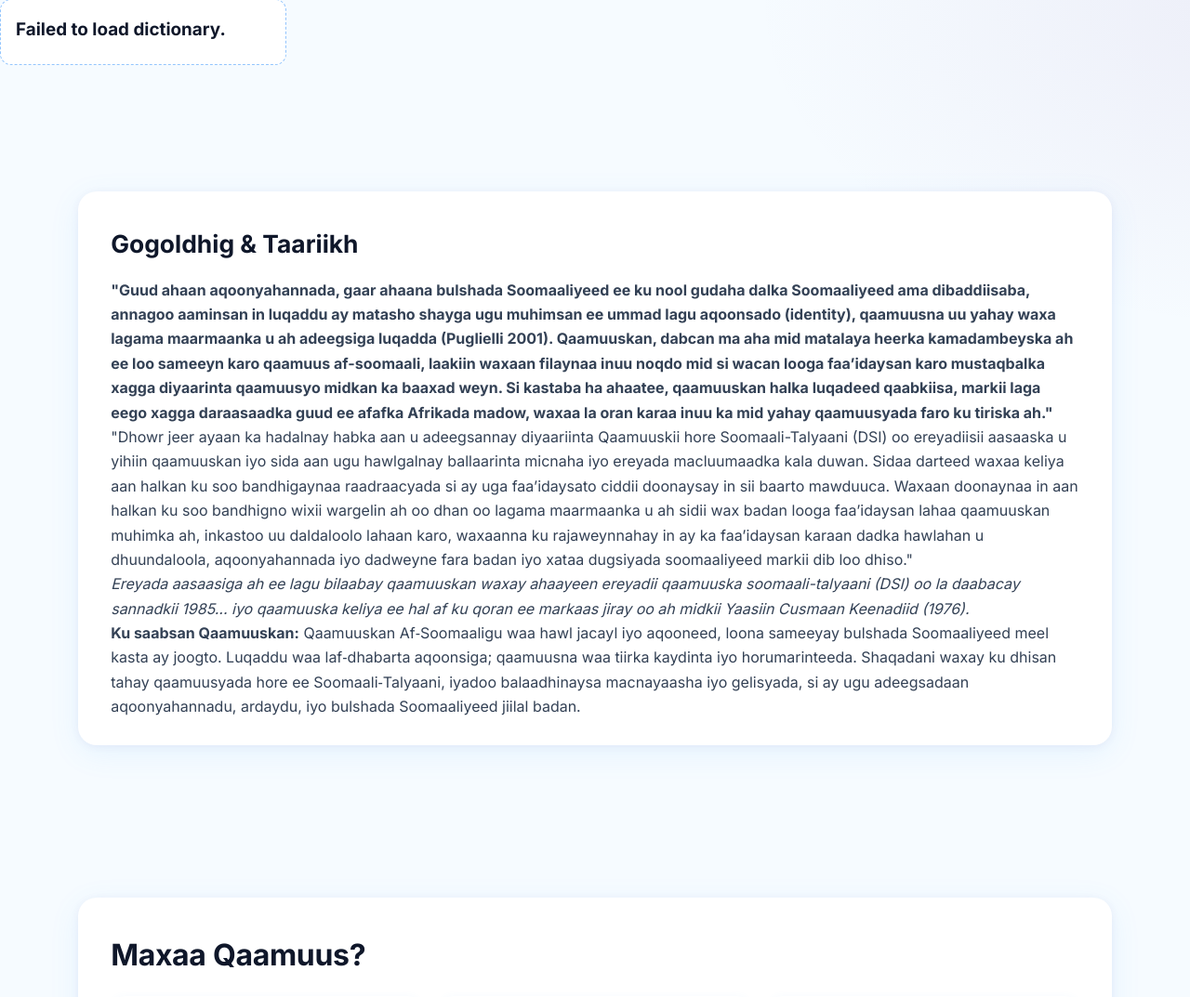
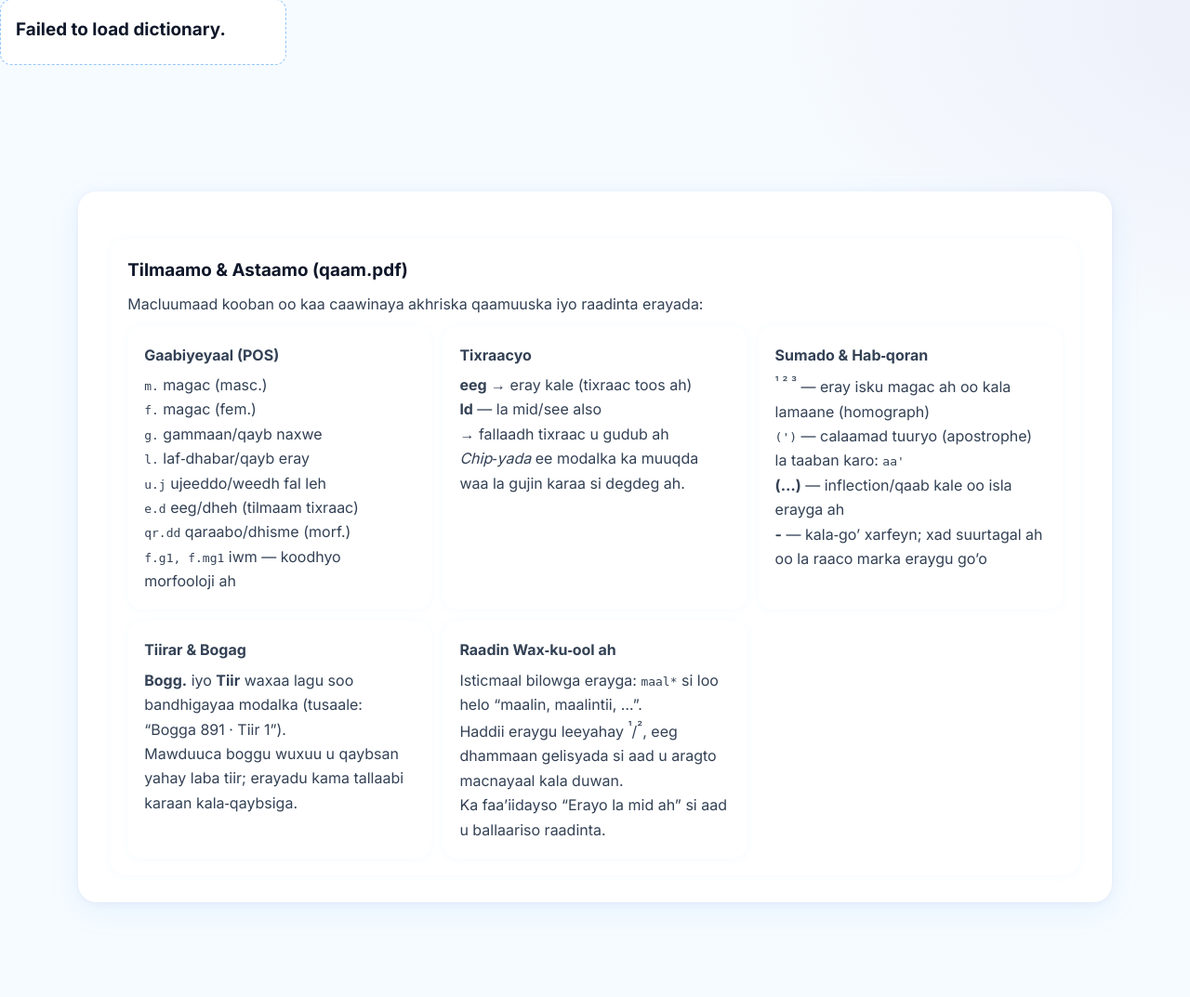
Before and after one commit to mustafah1/qaamuus-app, a Flask app: page / in a window 1280 px wide. Shown: the part 568-1641 px from the top of the page at 93% size. Run offline with Flask 3, Linux system fonts and the light colour scheme; data that the repository does not hold is empty.

Commit message:
working clean app

```diff
--- a/app.py
+++ b/app.py
@@ -1,110 +1,7 @@
 from flask import Flask, render_template, request, jsonify
-import PyPDF2
-import re
-import json
 import os
 
 app = Flask(__name__)
-
-class SomaliDictionary:
-    def __init__(self):
-        self.words = {}
-        self.load_dictionary()
-
-    def extract_from_pdf(self, pdf_path):
-        """Extract words and definitions from the PDF file using word-pattern + abbreviation detection."""
-        words_dict = {}
-        try:
-            with open(pdf_path, 'rb') as file:
-                pdf_reader = PyPDF2.PdfReader(file)
-                text = ""
-                for page in pdf_reader.pages:
-                    page_text = page.extract_text()
-                    if page_text:
-                        text += page_text + "\n"
-                lines = text.split('\n')
-                # Regex: Somali word (letters, primes, numbers, etc.), abbreviation, then definition
-                entry_pattern = re.compile(r"^([a-zA-Z’ʼʻ0-9()¹²³'′]+)\s+([mf]\.[a-z]+\d{0,2})\s+(.*)")
-                current_word = None
-                current_definition = ""
-                for line in lines:
-                    stripped = line.strip()
-                    if not stripped:
-                        continue
-                    match = entry_pattern.match(stripped)
-                    if match:
-                        # Save previous word/definition
-                        if current_word and current_definition:
-                            words_dict[current_word.lower()] = current_definition.strip()
-                        word = match.group(1)
-                        # Clean up word (remove trailing punctuation, numbers, parens)
-                        word = re.sub(r'^[\(\d]+|[\)\d]+$', '', word)
-                        current_word = word
-                        # Start new definition with everything after abbreviation
-                        current_definition = match.group(2) + ' ' + match.group(3)
-                    else:
-                        # Continuation of previous definition
-                        if current_word:
-                            current_definition += ' ' + stripped
-                if current_word and current_definition:
-                    words_dict[current_word.lower()] = current_definition.strip()
-                print(f"Extracted {len(words_dict)} words from PDF (pattern-based)")
-                return words_dict
-        except Exception as e:
-            print(f"Error extracting from PDF: {e}")
-            return {}
-
-    def load_dictionary(self):
-        """Load dictionary from cache or extract from PDF"""
-        cache_file = 'dictionary_cache.json'
-
-        if os.path.exists(cache_file):
-            try:
-                with open(cache_file, 'r', encoding='utf-8') as f:
-                    self.words = json.load(f)
-                print(f"Loaded {len(self.words)} words from cache")
-                return
-            except Exception as e:
-                print(f"Error loading cache: {e}")
-
-        # Extract from PDF if cache doesn't exist
-        pdf_path = 'qaam.pdf'
-        if os.path.exists(pdf_path):
-            self.words = self.extract_from_pdf(pdf_path)
-
-            # Save to cache
-            try:
-                with open(cache_file, 'w', encoding='utf-8') as f:
-                    json.dump(self.words, f, ensure_ascii=False, indent=2)
-                print("Dictionary cached successfully")
-            except Exception as e:
-                print(f"Error saving cache: {e}")
-        else:
-            print("PDF file not found!")
-
-    def search(self, query):
-        """Search for words matching the query"""
-        if not query:
-            return list(self.words.items())[:50]  # Return first 50 words if no query
-
-        query = query.lower().strip()
-        results = []
-
-        # Exact match first
-        if query in self.words:
-            results.append((query, self.words[query]))
-
-        # Partial matches
-        for word, definition in self.words.items():
-            if query in word and (word, definition) not in results:
-                results.append((word, definition))
-            elif len(results) >= 100:  # Limit results
-                break
-
-        return results
-
-# Initialize dictionary
-dictionary = SomaliDictionary()
 
 @app.route('/')
 def landing():
--- a/requirements.txt
+++ b/requirements.txt
@@ -1,6 +1,4 @@
 Flask==2.3.3
-PyPDF2==3.0.1
-python-dotenv==1.0.0
 Werkzeug==2.3.7
 PyMuPDF==1.24.7
 pdfplumber==0.11.0
--- a/templates/landing.html
+++ b/templates/landing.html
@@ -25,16 +25,57 @@
     <section class="about-preface section section-card">
         <div class="container">
         <div class="about-card card">
-            <div class="about-header">
-                <h2>Gogoldhig & Taariikh</h2>
-            </div>
-            <div class="about-preface-so">
-                <p><strong>"Guud ahaan aqoonyahannada, gaar ahaana bulshada Soomaaliyeed ee ku nool gudaha dalka Soomaaliyeed ama dibaddiisaba, annagoo aaminsan in luqaddu ay matasho shayga ugu muhimsan ee ummad lagu aqoonsado (identity), qaamuusna uu yahay waxa lagama maarmaanka u ah adeegsiga luqadda (Puglielli 2001). Qaamuuskan, dabcan ma aha mid matalaya heerka kamadambeyska ah ee loo sameeyn karo qaamuus af-soomaali, laakiin waxaan filaynaa inuu noqdo mid si wacan looga faa’idaysan karo mustaqbalka xagga diyaarinta qaamuusyo midkan ka baaxad weyn. Si kastaba ha ahaatee, qaamuuskan halka luqadeed qaabkiisa, markii laga eego xagga daraasaadka guud ee afafka Afrikada madow, waxaa la oran karaa inuu ka mid yahay qaamuusyada faro ku tiriska ah."</strong></p>
-                <p>"Dhowr jeer ayaan ka hadalnay habka aan u adeegsannay diyaariinta Qaamuuskii hore Soomaali-Talyaani (DSI) oo ereyadiisii aasaaska u yihiin qaamuuskan iyo sida aan ugu hawlgalnay ballaarinta micnaha iyo ereyada macluumaadka kala duwan. Sidaa darteed waxaa keliya aan halkan ku soo bandhigaynaa raadraacyada si ay uga faa’idaysato ciddii doonaysay in sii baarto mawduuca. Waxaan doonaynaa in aan halkan ku soo bandhigno wixii wargelin ah oo dhan oo lagama maarmaanka u ah sidii wax badan looga faa’idaysan lahaa qaamuuskan muhimka ah, inkastoo uu daldaloolo lahaan karo, waxaanna ku rajaweynnahay in ay ka faa’idaysan karaan dadka hawlahan u dhuundaloola, aqoonyahannada iyo dadweyne fara badan iyo xataa dugsiyada soomaaliyeed markii dib loo dhiso."</p>
-                <p><em>Ereyada aasaasiga ah ee lagu bilaabay qaamuuskan waxay ahaayeen ereyadii qaamuuska soomaali-talyaani (DSI) oo la daabacay sannadkii 1985... iyo qaamuuska keliya ee hal af ku qoran ee markaas jiray oo ah midkii Yaasiin Cusmaan Keenadiid (1976).</em></p>
-            </div>
-            <div class="about-preface-en">
-                <p><strong>Ku saabsan Qaamuuskan:</strong> Qaamuuskan Af‑Soomaaligu waa hawl jacayl iyo aqooneed, loona sameeyay bulshada Soomaaliyeed meel kasta ay joogto. Luqaddu waa laf‑dhabarta aqoonsiga; qaamuusna waa tiirka kaydinta iyo horumarinteeda. Shaqadani waxay ku dhisan tahay qaamuusyada hore ee Soomaali‑Talyaani, iyadoo balaadhinaysa macnayaasha iyo gelisyada, si ay ugu adeegsadaan aqoonyahannadu, ardaydu, iyo bulshada Soomaaliyeed jiilal badan.</p>
+            <div class="about-notes card-flat" style="margin-top:16px;">
+                <h3 style="margin:0 0 8px;">Tilmaamo & Astaamo (qaam.pdf)</h3>
+                <p style="margin:0 0 10px;">Macluumaad kooban oo kaa caawinaya akhriska qaamuuska iyo raadinta erayada:</p>
+                <div class="grid grid-3" style="gap:12px;">
+                    <div class="card-flat">
+                        <h4 style="margin:0 0 6px;">Gaabiyeyaal (POS)</h4>
+                        <ul class="clean-list">
+                            <li><code>m.</code> magac (masc.)</li>
+                            <li><code>f.</code> magac (fem.)</li>
+                            <li><code>g.</code> gammaan/qayb naxwe</li>
+                            <li><code>l.</code> laf‑dhabar/qayb eray</li>
+                            <li><code>u.j</code> ujeeddo/weedh fal leh</li>
+                            <li><code>e.d</code> eeg/dheh (tilmaam tixraac)</li>
+                            <li><code>qr.dd</code> qaraabo/dhisme (morf.)</li>
+                            <li><code>f.g1, f.mg1</code> iwm — koodhyo morfooloji ah</li>
+                        </ul>
+                    </div>
+                    <div class="card-flat">
+                        <h4 style="margin:0 0 6px;">Tixraacyo</h4>
+                        <ul class="clean-list">
+                            <li><strong>eeg</strong> → eray kale (tixraac toos ah)</li>
+                            <li><strong>ld</strong> — la mid/see also</li>
+                            <li><strong>→</strong> fallaadh tixraac u gudub ah</li>
+                            <li><em>Chip‑yada</em> ee modalka ka muuqda waa la gujin karaa si degdeg ah.</li>
+                        </ul>
+                    </div>
+                    <div class="card-flat">
+                        <h4 style="margin:0 0 6px;">Sumado & Hab‑qoran</h4>
+                        <ul class="clean-list">
+                            <li><sup>¹ ² ³</sup> — eray isku magac ah oo kala lamaane (homograph)</li>
+                            <li><code>(')</code> — calaamad tuuryo (apostrophe) la taaban karo: <code>aa'</code></li>
+                            <li><strong>(…)</strong> — inflection/qaab kale oo isla erayga ah</li>
+                            <li><strong>-</strong> — kala‑go’ xarfeyn; xad suurtagal ah oo la raaco marka eraygu go’o</li>
+                        </ul>
+                    </div>
+                    <div class="card-flat">
+                        <h4 style="margin:0 0 6px;">Tiirar & Bogag</h4>
+                        <ul class="clean-list">
+                            <li><strong>Bogg.</strong> iyo <strong>Tiir</strong> waxaa lagu soo bandhigayaa modalka (tusaale: “Bogga 891 · Tiir 1”).</li>
+                            <li>Mawduuca boggu wuxuu u qaybsan yahay laba tiir; erayadu kama tallaabi karaan kala‑qaybsiga.</li>
+                        </ul>
+                    </div>
+                    <div class="card-flat">
+                        <h4 style="margin:0 0 6px;">Raadin Wax‑ku‑ool ah</h4>
+                        <ul class="clean-list">
+                            <li>Isticmaal bilowga erayga: <code>maal*</code> si loo helo “maalin, maalintii, …”.</li>
+                            <li>Haddii eraygu leeyahay <sup>¹</sup>/<sup>²</sup>, eeg dhammaan gelisyada si aad u aragto macnayaal kala duwan.</li>
+                            <li>Ka faa’iidayso “Erayo la mid ah” si aad u ballaariso raadinta.</li>
+                        </ul>
+                    </div>
+                </div>
             </div>
         </div>
     </section>
```
Also changed, not shown: README.md.
